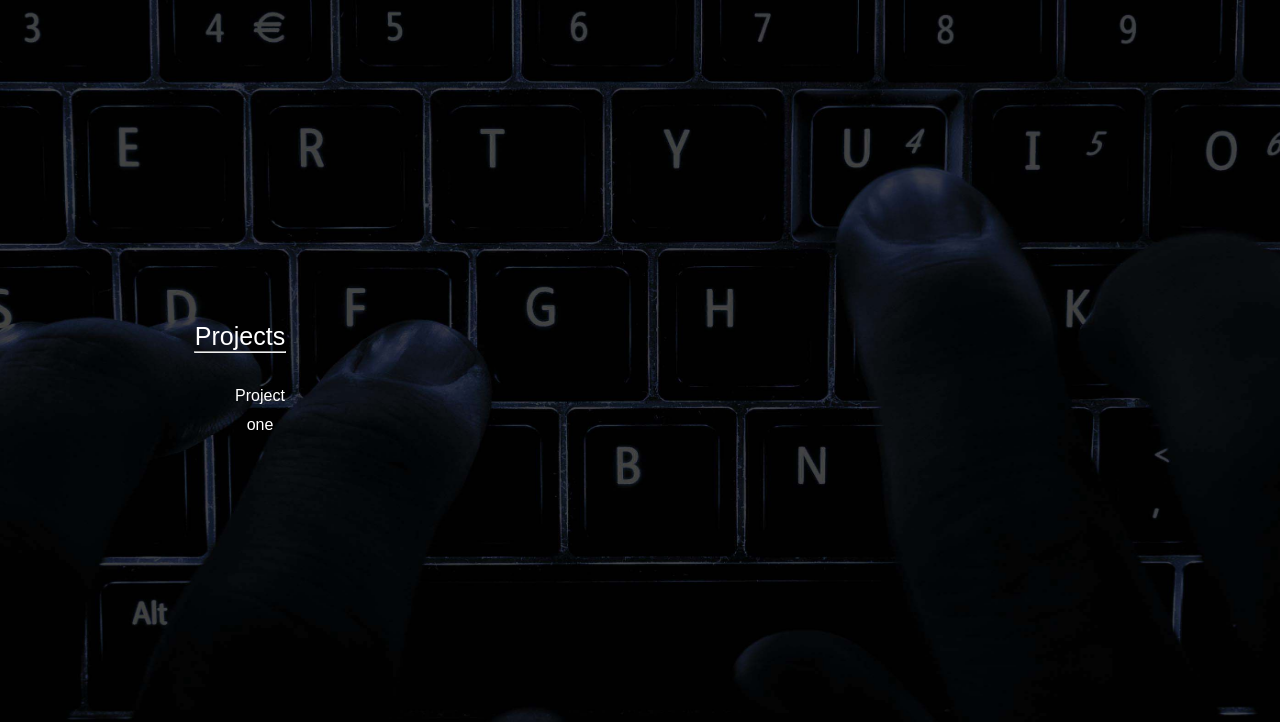
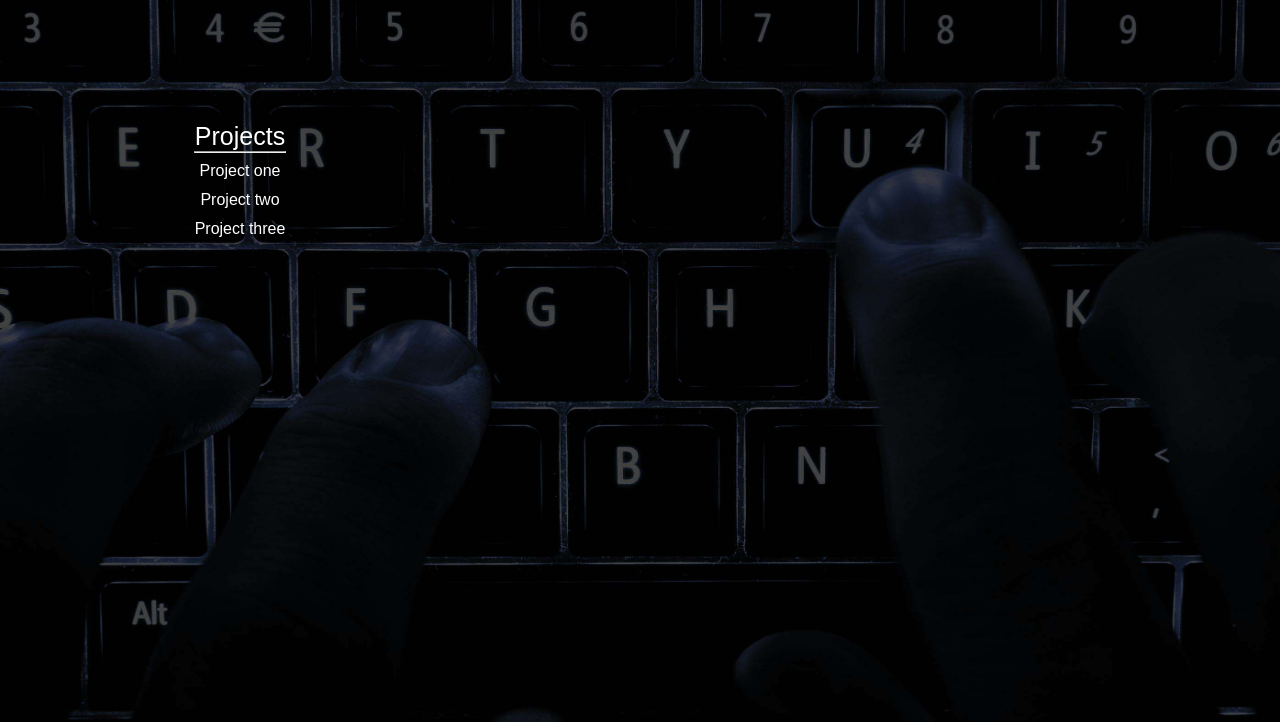
Before and after one commit to jpol0191/nycda_portfolio, a plain HTML site: page about.html in a window 1280 px wide. Shown: the part 78-800 px from the top of the page. Drawn offline with Linux system fonts and the light colour scheme.

Commit message:
Adding updated about page

```diff
--- a/about.html
+++ b/about.html
@@ -35,12 +35,15 @@
 		<div id="projectBox">
 			<p>Projects</p>
 			<hr>
-
-			<ul>
-				<a  class="project" href="about.html">
-					Project one
-				</a>
-			</ul>
+			<a  class="project" href="about.html">
+				Project one
+			</a>
+			<a  class="project" href="about.html">
+				Project two
+			</a>
+			<a  class="project" href="about.html">
+				Project three
+			</a>
 		</div>
 	</div>
 </body>
--- a/css/about.css
+++ b/css/about.css
@@ -48,7 +48,7 @@ a{
 
 #content{
 	position: relative;
-	top: 400px;
+	top: 200px;
 	width: 900px;
 	color: white;
 	margin: 0 auto;
@@ -68,3 +68,7 @@ hr{
 	color: white;
 	font-size: 16px;
 }
+
+.project:hover{
+	color: teal;
+}
```
